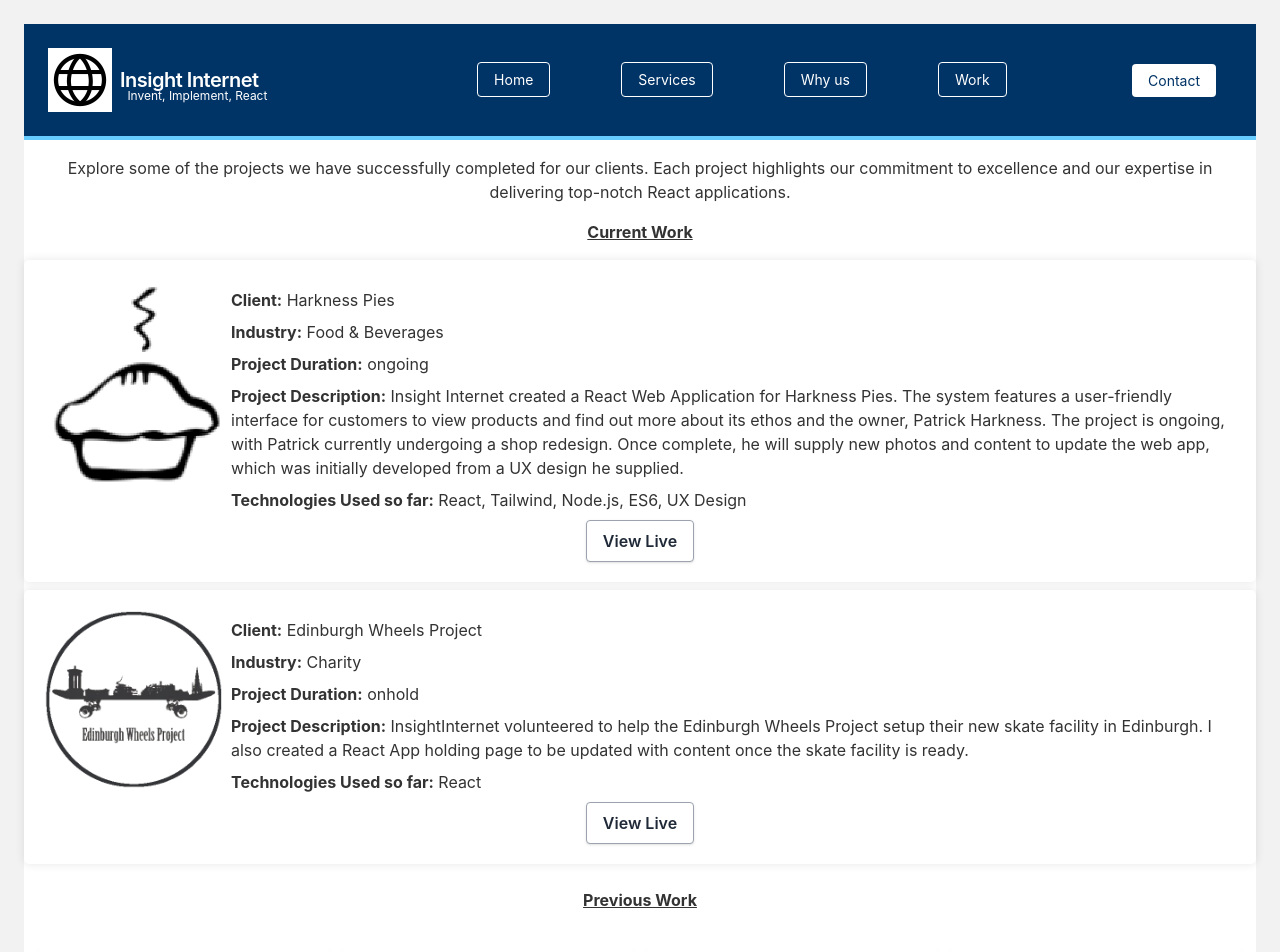
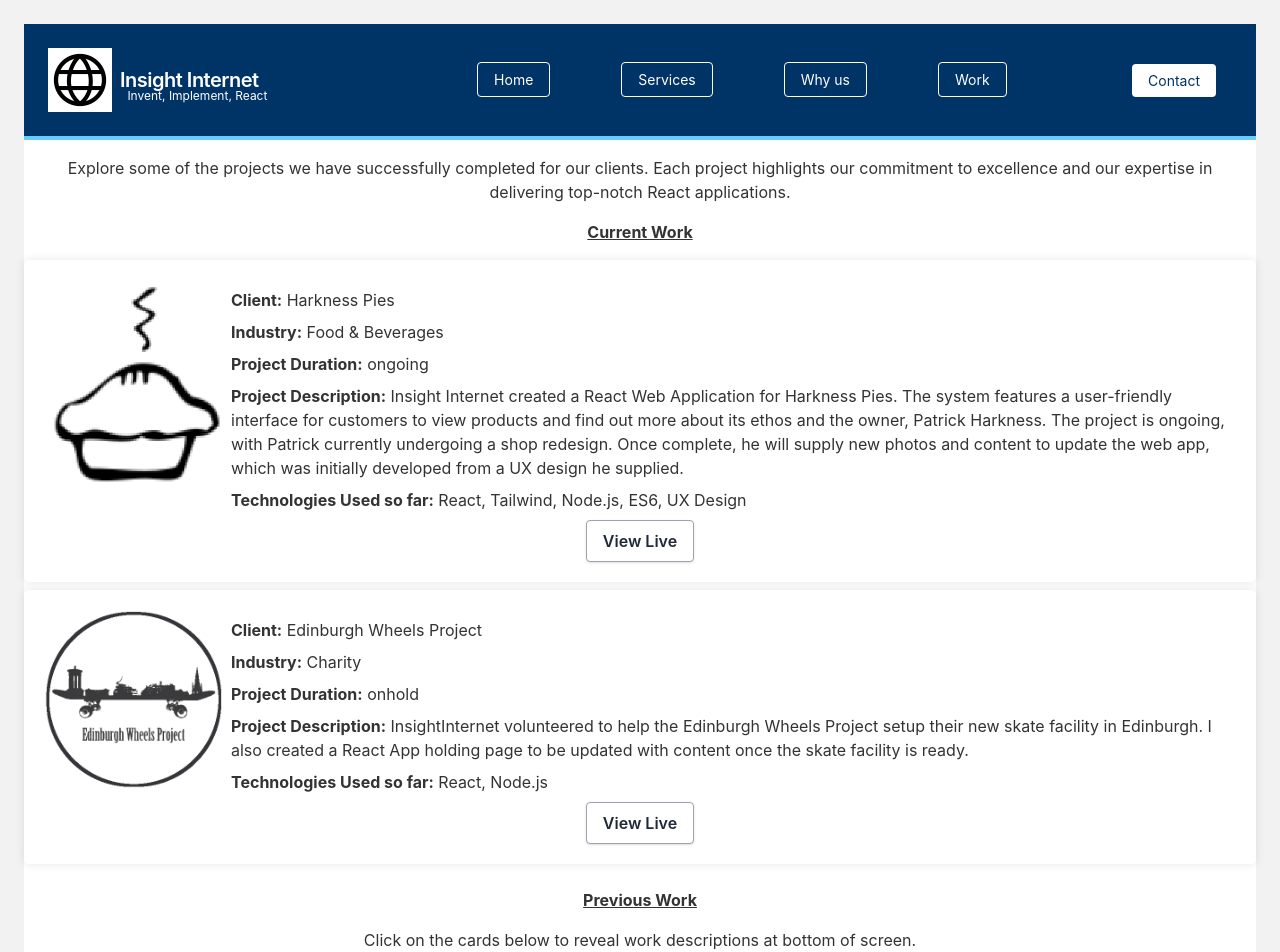
Before and after one commit to matherton/insightinternetApp, a Vue app: page /insightinternetApp/work in a window 1280 px wide. Shown: the top 952 px of the page. Built offline with nearby package versions, Linux system fonts and the light colour scheme.

Commit message:
updated text

```diff
--- a/src/components/pages/Work.vue
+++ b/src/components/pages/Work.vue
@@ -35,12 +35,17 @@ import lloydsLogo from "/src/assets/lloyds-bank-logo-long.png";
       industry="Charity"
       duration="onhold"
       description="InsightInternet volunteered to help the Edinburgh Wheels Project setup their new skate facility in Edinburgh. I also created a React App holding page to be updated with content once the skate facility is ready."
-      tech="React"
+      tech="React, Node.js"
       hrefAddress="https://matherton.github.io/wheels-project/"
     />
-    <strong class="flex flex-col items-center work-header"
+    <strong
+      class="flex flex-col items-center work-header"
+      style="padding-bottom: 0"
       >Previous Work</strong
     >
+    <p class="work-intro">
+      Click on the cards below to reveal work descriptions at bottom of screen.
+    </p>
     <div class="flex flex-wrap">
       <div
         class="grid grid-cols-2 sm:grid-cols-3 lg:grid-cols-4 gap-4 p-4 w-full"
@@ -130,7 +135,7 @@ import lloydsLogo from "/src/assets/lloyds-bank-logo-long.png";
         <h2>Car Reservation Mobile App</h2>
         <p><strong>Client:</strong> Arnold Clark</p>
         <p><strong>Industry:</strong> Automotive</p>
-        <p><strong>Project Duration:</strong>5 months</p>
+        <p><strong>Project Duration:</strong> 5 months</p>
         <p>
           <strong>Project Description:</strong> Insight Internet undertook a
           remote contract with Arnold Clark to develop their car reservation
@@ -299,6 +304,7 @@ export default {
   padding: 1rem;
   text-decoration: underline;
 }
+
 .imgSpacer img {
   margin-bottom: 1rem;
 }
```
